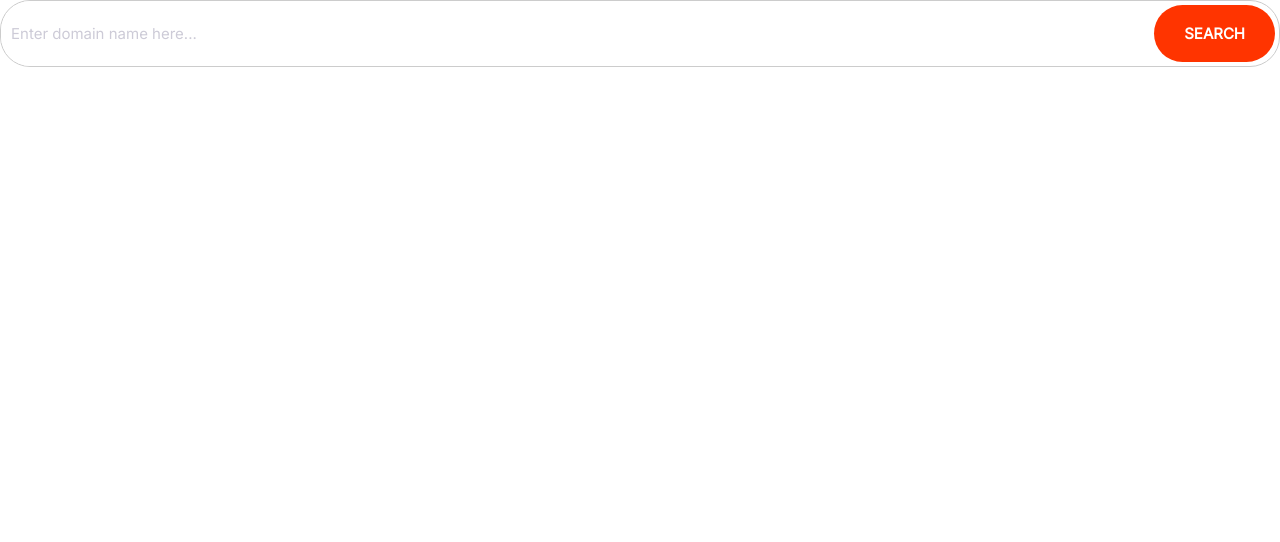
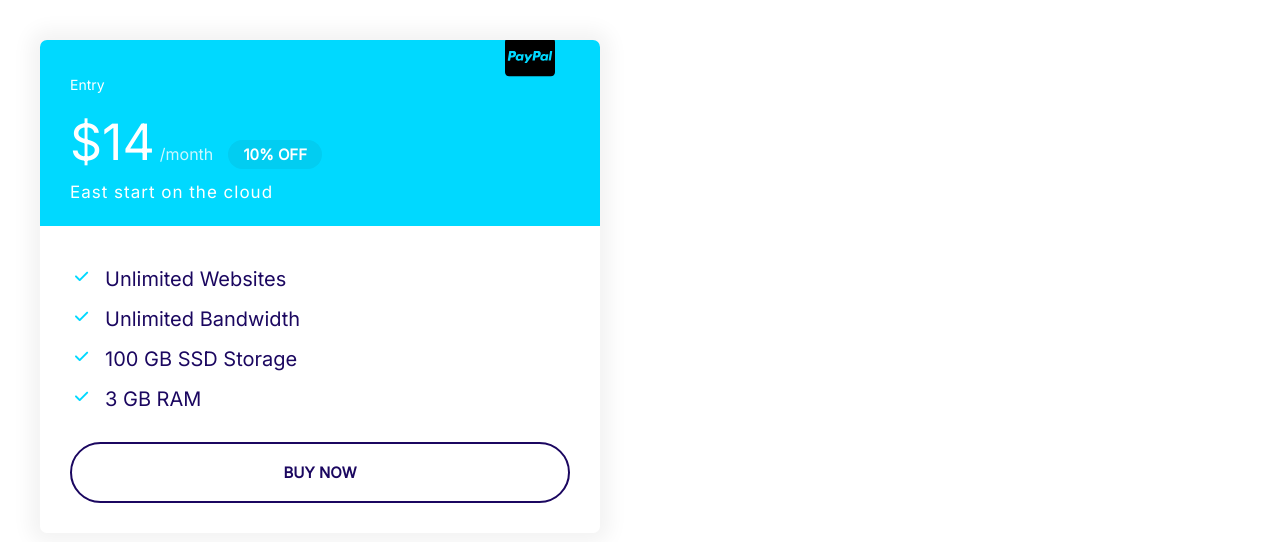
Before and after one commit to israt9528/my-first-project, a plain HTML site: page index.html in a window 1280 px wide. Drawn offline with Linux system fonts and the light colour scheme.

Commit message:
define all the plans components.

```diff
--- a/css/styles.css
+++ b/css/styles.css
@@ -88,8 +88,9 @@ a {
     background: var(--color-secondary);
     color: #fff;
 }
-.small--badge {
+.badge--small {
     font-size: 1.6rem;
+    padding: 0.5rem 1.5rem;
 }
 @media screen and (min-width: 1024px) {
     .badge {
@@ -108,15 +109,17 @@ a {
 .list--inline .list__item {
     display: inline-block;
     margin-right: 2rem;
+
 }
 .list--tick .list__item {
     padding-left: 4rem;
     margin-bottom: 1rem;
+    font-size: 2rem;
 }
 i {
     float: left;
-    font-size: 2rem;
-    padding-top: 0.8rem;
+    font-size: 1.5rem;
+    padding-top: 1.2rem;
     padding-left: 0.5rem;
     color: var(--color-secondary);
 
@@ -228,3 +231,72 @@ i {
         font-size: 1.5rem;
     }
 }
+/*cards*/
+.card {
+    border-radius: 7px;
+    box-shadow: 0 0 20px 10px #f3f3f3;
+    overflow: hidden;
+}
+.card__header, .card__body {
+    padding: 2rem 3rem;
+}
+.card--primary .card__header {
+    background: var(--color-primary);
+    color: #fff;
+}
+.card--secondary .card__header {
+    background: var(--color-secondary);
+    color: #fff;
+}
+.card--secondary .badge--secondary {
+    background: #02cdf1;
+}
+.plan__name {
+    color: #fff;
+    margin: o;
+    font-weight: 500;
+    font-size: 2.4rem;
+}
+.plan__price {
+    font-size: 6rem;
+}
+.plan__billing-cycle {
+    font-size: 2.4rem;
+    font-weight: 300;
+    opacity: 0.8;
+    margin-right: 1rem;
+}
+.plan__description {
+    font-size: 2rem;
+    font-weight: 300;
+    letter-spacing: 1px;
+    display: block;
+}
+.plan .list__item {
+    margin-bottom: 1rem;
+}
+.plan--popular .card__header {
+    position: relative;
+}
+.plan--popular .card__header::before {
+    content: url(../images/popular.svg);
+    width: 50px;
+    display: inline-block;
+    position: absolute;
+    top: -5px;
+    right: 8%;
+}
+@media screen and (min-width: 1024px) {
+    .plan__name{
+        font-size: 1.4rem;
+    }
+    .plan__price {
+        font-size: 5rem;
+    }
+    .plan__billing-cycle {
+        font-size: 1.6rem;
+    }
+    .plan__description {
+        font-size: 1.7rem;
+    }
+}
--- a/index.html
+++ b/index.html
@@ -18,13 +18,31 @@
     <link rel="stylesheet" href="css/styles.css" />
   </head>
   <body>
-    <div class="input-grp">
-      <input
-        type="text"
-        class="input"
-        placeholder="Enter domain name here..."
-      />
-      <button class="btn btn--accent">Search</button>
+    <div style="width: 50%; padding: 4rem">
+      <div class="plan plan--popular">
+        <div class="card card--primary card--secondary">
+          <header class="card__header">
+            <h3 class="plan__name">Entry</h3>
+            <span class="plan__price">$14</span>
+            <sapn class="plan__billing-cycle">/month</sapn>
+            <span class="badge badge--secondary badge--small">10% OFF</span>
+            <span class="plan__description">East start on the cloud</span>
+          </header>
+          <div class="card__body">
+            <ul class="list list--tick">
+              <i class="fa-solid fa-check"></i>
+              <li class="list__item">Unlimited Websites</li>
+              <i class="fa-solid fa-check"></i>
+              <li class="list__item">Unlimited Bandwidth</li>
+              <i class="fa-solid fa-check"></i>
+              <li class="list__item">100 GB SSD Storage</li>
+              <i class="fa-solid fa-check"></i>
+              <li class="list__item">3 GB RAM</li>
+            </ul>
+            <button class="btn btn--outline btn--block">Buy Now</button>
+          </div>
+        </div>
+      </div>
     </div>
   </body>
 </html>
```
Also changed, not shown: components/plans.html (added, +26 -0 lines), images/popular.svg (added).
